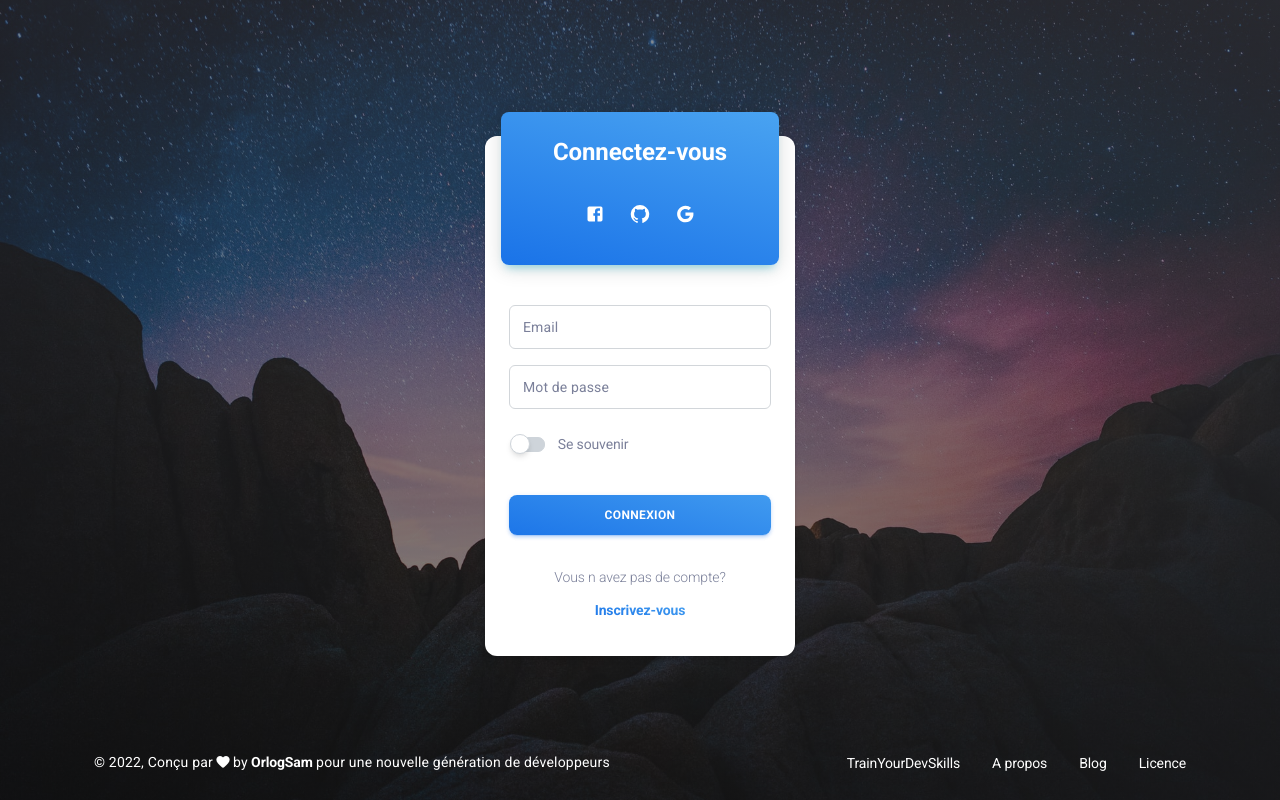
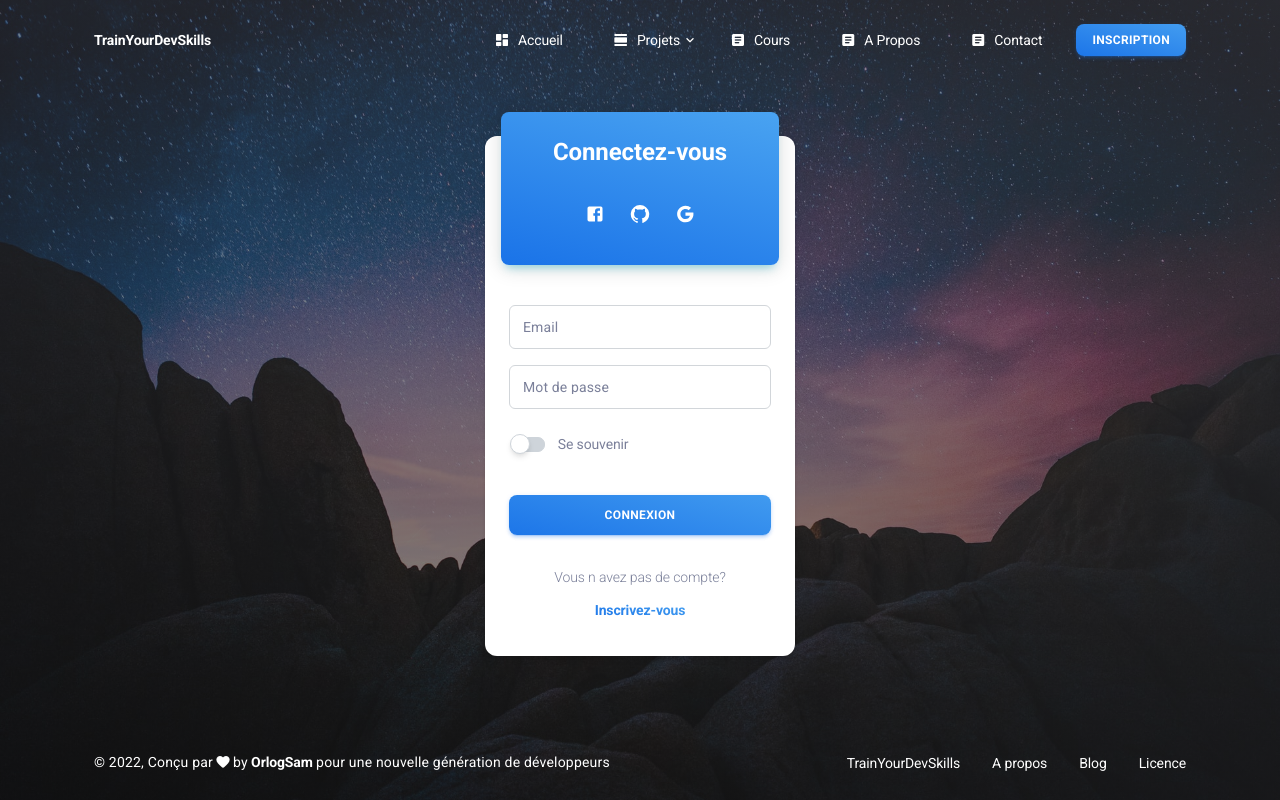
Before and after one commit to SamuelATAKE/edulab, a React (Create React App) app: page /connexion in a window 1280 px wide. Built offline with nearby package versions, Linux system fonts and the light colour scheme.

Commit message:
Revert "Merge branch 'main' of https://github.com/SamuelATAKE/trainyourdevskills-front"
This reverts commit 0c5c8a754326afb5dd2480ca7e570f0428fd347f, reversing
changes made to 5d4a35f58533e00c70590d9a97322cd77e5ef2f3.

```diff
--- a/src/App.js
+++ b/src/App.js
@@ -65,7 +65,7 @@ export default function App() {
         <Route path="/Projets" element={<Projetstutores />} />
         <Route path="/inscription" element={<SignUp />} />
         <Route path="/" element={<Presentation />} />
-        <Route path="*" element={<Navigate to="/" />} />
+        <Route path="*" element={<Navigate to="/presentation" />} />
       </Routes>
     </ThemeProvider>
   );
--- a/src/pages/LandingPages/SignIn/index.js
+++ b/src/pages/LandingPages/SignIn/index.js
@@ -36,11 +36,11 @@ import MKInput from "components/MKInput";
 import MKButton from "components/MKButton";
 
 // Material Kit 2 React example components
-// import DefaultNavbar from "examples/Navbars/DefaultNavbar";
+import DefaultNavbar from "examples/Navbars/DefaultNavbar";
 import SimpleFooter from "examples/Footers/SimpleFooter";
 
 // Material Kit 2 React page layout routes
-// import routes from "menu";
+import routes from "menu";
 
 // Images
 import bgImage from "assets/images/bg-sign-in-basic.jpeg";
@@ -52,6 +52,17 @@ function SignInBasic() {
 
   return (
     <>
+      <DefaultNavbar
+        routes={routes}
+        action={{
+          type: "external",
+          route: "/inscription",
+          label: "Inscription",
+          color: "info",
+        }}
+        transparent
+        light
+      />
       <MKBox
         position="absolute"
         top={0}
--- a/src/pages/LandingPages/SignUp/index.js
+++ b/src/pages/LandingPages/SignUp/index.js
@@ -36,11 +36,11 @@ import MKInput from "components/MKInput";
 import MKButton from "components/MKButton";
 
 // Material Kit 2 React example components
-// import DefaultNavbar from "examples/Navbars/DefaultNavbar";
+import DefaultNavbar from "examples/Navbars/DefaultNavbar";
 import SimpleFooter from "examples/Footers/SimpleFooter";
 
 // Material Kit 2 React page layout routes
-// import routes from "menu";
+import routes from "menu";
 
 // Images
 import bgImage from "assets/images/bg-sign-in-basic.jpeg";
@@ -52,6 +52,17 @@ function SignUpBasic() {
 
   return (
     <>
+      <DefaultNavbar
+        routes={routes}
+        action={{
+          type: "external",
+          route: "/connexion",
+          label: "Connexion",
+          color: "info",
+        }}
+        transparent
+        light
+      />
       <MKBox
         position="absolute"
         zIndex={1}
```
